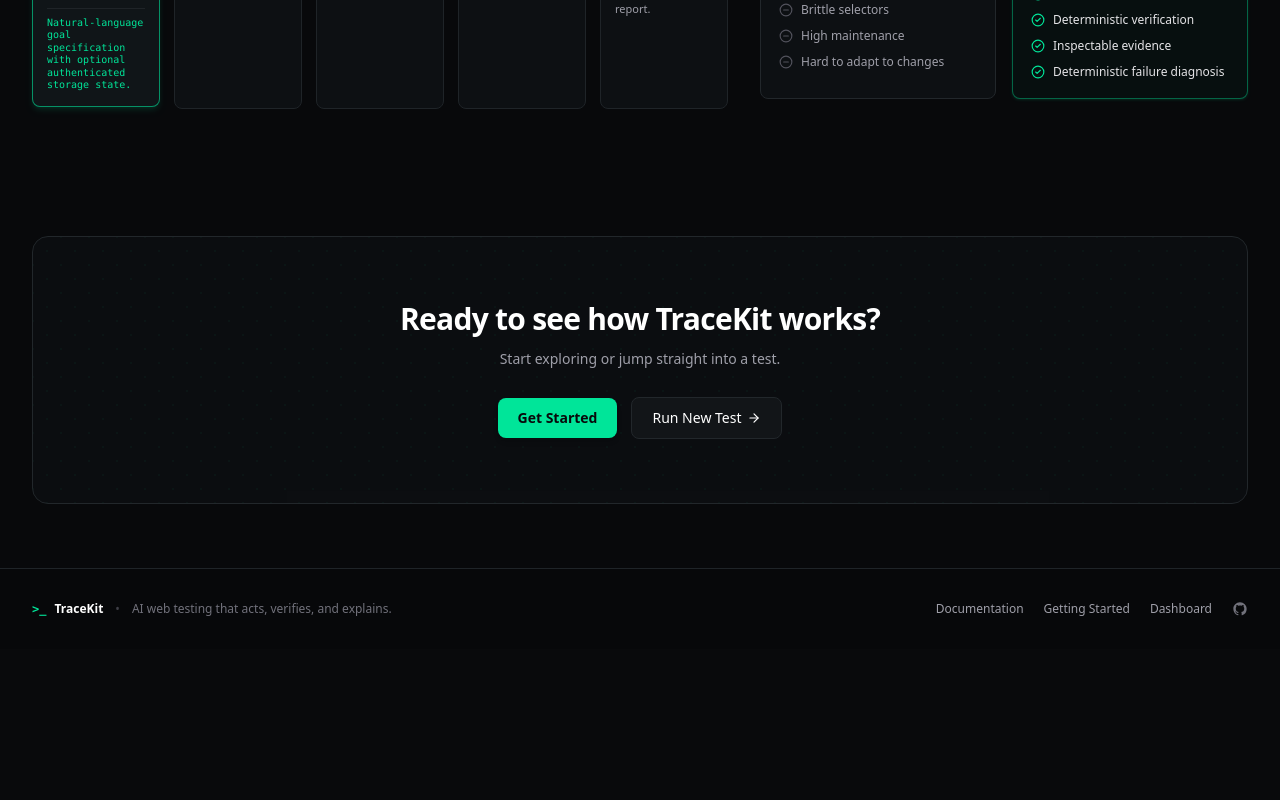
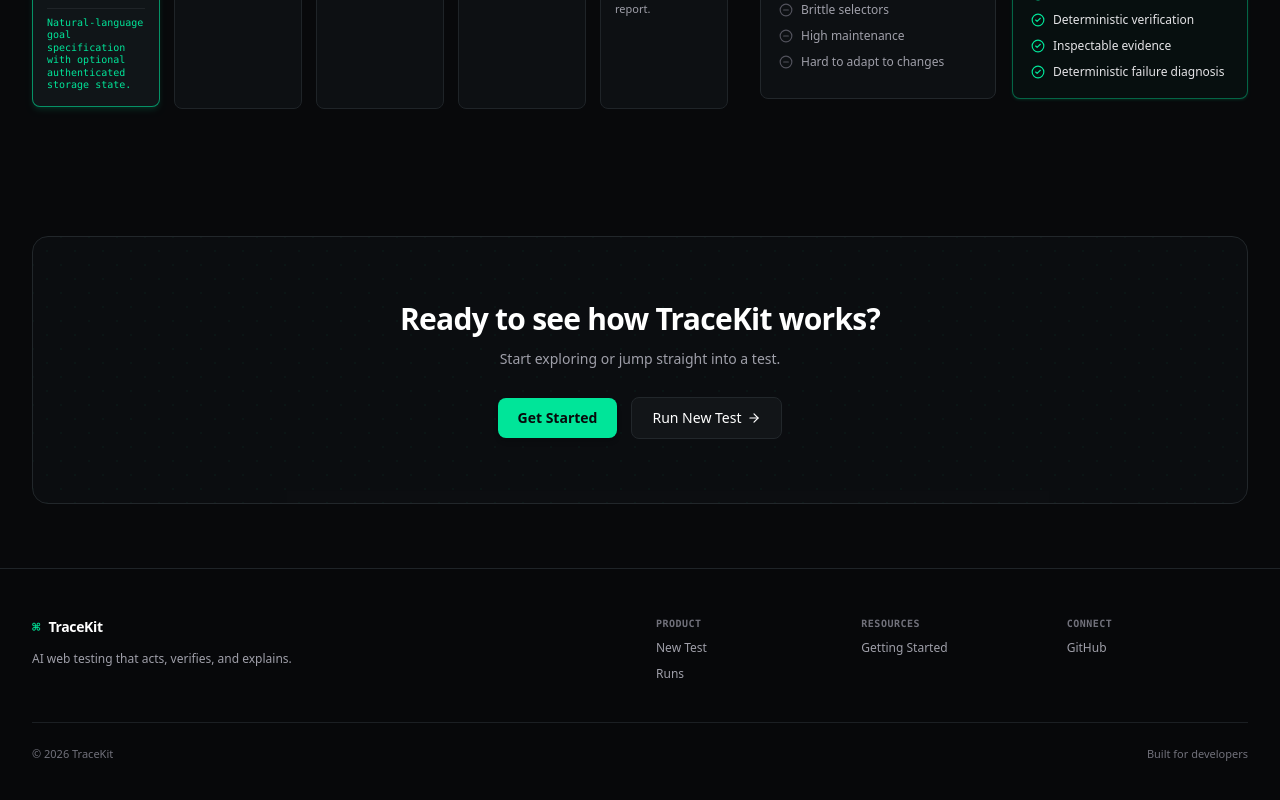
Before and after one commit to hopstreax/testing-agent_v0, a Next.js app in the folder frontend/: page / in a window 1280 px wide. Shown: the part 1153-1953 px from the top of the page. Before the commit the page ends 1802 px from the top, so only its background shows below. Built offline with nearby package versions, Linux system fonts and the light colour scheme; no server answers.

Commit message:
feat: polish frontend UI

```diff
--- a/frontend/app/runs/[runId]/page.tsx
+++ b/frontend/app/runs/[runId]/page.tsx
@@ -4,6 +4,7 @@
 import Link from "next/link";
 import { Sidebar } from "@/components/shell/sidebar";
 import { TopBar } from "@/components/shell/top-bar";
+import { WorkspaceFooter } from "@/components/shell/workspace-footer";
 import { RunHeader } from "@/components/run/run-header";
 import { RunningCard } from "@/components/run/running-card";
 import { FailureDiagnosisCard } from "@/components/run/failure-diagnosis-card";
@@ -231,6 +232,9 @@
             )}
           </div>
         </main>
+
+        {/* Compact Workspace Footer */}
+        <WorkspaceFooter />
       </div>
 
       {/* Full-resolution Screenshot Lightbox Modal */}
--- a/frontend/app/runs/page.tsx
+++ b/frontend/app/runs/page.tsx
@@ -4,6 +4,7 @@
 import Link from "next/link";
 import { Sidebar } from "@/components/shell/sidebar";
 import { TopBar } from "@/components/shell/top-bar";
+import { WorkspaceFooter } from "@/components/shell/workspace-footer";
 import { listRuns, RunSummary } from "@/lib/api";
 import {
   Clock,
@@ -359,6 +360,9 @@
             )}
           </div>
         </main>
+
+        {/* Compact Workspace Footer */}
+        <WorkspaceFooter />
       </div>
     </div>
   );
--- a/frontend/app/test/page.tsx
+++ b/frontend/app/test/page.tsx
@@ -3,6 +3,7 @@
 import React, { useState, Suspense } from "react";
 import { Sidebar } from "@/components/shell/sidebar";
 import { TopBar } from "@/components/shell/top-bar";
+import { WorkspaceFooter } from "@/components/shell/workspace-footer";
 import { TestLaunchForm } from "@/components/test/test-launch-form";
 
 export default function NewTestPage() {
@@ -30,7 +31,7 @@
                 Autonomous Agent
               </span>
               <span className="font-mono text-xs text-zinc-500">
-                • Local Chromium
+                • Isolated Browser Session
               </span>
             </div>
 
@@ -52,6 +53,9 @@
             </Suspense>
           </div>
         </main>
+
+        {/* Compact Workspace Footer */}
+        <WorkspaceFooter />
       </div>
     </div>
   );
--- a/frontend/components/landing/landing-footer.tsx
+++ b/frontend/components/landing/landing-footer.tsx
@@ -2,76 +2,82 @@
 
 import React from "react";
 import Link from "next/link";
-import { useAuth } from "@/context/auth-context";
 
 export function LandingFooter() {
-  const { isAuthenticated, isLoading } = useAuth();
-  const dashboardHref = isLoading ? "#" : isAuthenticated ? "/runs" : "/login";
-
-  const handleDashboardClick = (e: React.MouseEvent) => {
-    if (isLoading) {
-      e.preventDefault();
-    }
-  };
   return (
-    <footer className="border-t border-[#1f2428] bg-[#07080a] py-8">
+    <footer className="border-t border-[#1f2428] bg-[#07080a] py-12 text-xs">
       <div className="mx-auto max-w-7xl px-4 sm:px-6 lg:px-8">
-        <div className="flex flex-col sm:flex-row items-center justify-between gap-4 text-xs">
-          {/* Left: Brand + Tagline */}
-          <div className="flex flex-wrap items-center gap-3 text-zinc-400">
-            <Link href="/" className="flex items-center gap-2 text-white font-semibold hover:text-[#00e599] transition-colors">
-              <span className="font-mono text-[#00e599] font-bold">&gt;_</span>
-              <span>TraceKit</span>
+        {/* Main Content Grid */}
+        <div className="grid grid-cols-1 md:grid-cols-12 gap-8 pb-10 border-b border-[#1b1f23]">
+          {/* Brand Column */}
+          <div className="md:col-span-6 flex flex-col items-start gap-3">
+            <Link
+              href="/"
+              className="flex items-center gap-2 text-white font-semibold hover:text-[#00e599] transition-colors focus-visible:outline-none focus-visible:ring-1 focus-visible:ring-[#00e599] rounded"
+            >
+              <span className="font-mono text-[#00e599] font-bold text-sm">⌘</span>
+              <span className="tracking-tight text-sm font-semibold text-white">TraceKit</span>
             </Link>
-            <span className="hidden sm:inline text-zinc-700">•</span>
-            <span className="text-zinc-500">
+            <p className="text-zinc-400 text-xs leading-relaxed max-w-sm">
               AI web testing that acts, verifies, and explains.
-            </span>
+            </p>
           </div>
 
-          {/* Right: Clean Product Links */}
-          <div className="flex items-center gap-5 text-zinc-400">
+          {/* Navigation Columns */}
+          <div className="md:col-span-6 grid grid-cols-2 sm:grid-cols-3 gap-6">
+            {/* PRODUCT */}
+            <div className="flex flex-col gap-2.5">
+              <span className="font-mono text-[10px] font-semibold uppercase tracking-wider text-zinc-500">
+                Product
+              </span>
+              <Link
+                href="/test"
+                className="text-zinc-400 hover:text-white transition-colors"
+              >
+                New Test
+              </Link>
+              <Link
+                href="/runs"
+                className="text-zinc-400 hover:text-white transition-colors"
+              >
+                Runs
+              </Link>
+            </div>
+
+            {/* RESOURCES */}
+            <div className="flex flex-col gap-2.5">
+              <span className="font-mono text-[10px] font-semibold uppercase tracking-wider text-zinc-500">
+                Resources
+              </span>
               <Link
                 href="/getting-started"
-              className="hover:text-zinc-200 transition-colors"
-            >
-              Documentation
-            </Link>
-            <Link
-              href="/getting-started"
-              className="hover:text-zinc-200 transition-colors"
+                className="text-zinc-400 hover:text-white transition-colors"
               >
                 Getting Started
               </Link>
-            <Link
-              href={dashboardHref}
-              onClick={handleDashboardClick}
-              aria-busy={isLoading}
-              id="footer-dashboard"
-              className="hover:text-zinc-200 transition-colors"
-            >
-              Dashboard
-            </Link>
+            </div>
+
+            {/* CONNECT */}
+            <div className="flex flex-col gap-2.5">
+              <span className="font-mono text-[10px] font-semibold uppercase tracking-wider text-zinc-500">
+                Connect
+              </span>
               <a
-              href="https://github.com"
+                href="https://github.com/hopstreax/testing-agent_v0"
                 target="_blank"
                 rel="noopener noreferrer"
-              className="text-zinc-500 hover:text-white transition-colors"
-              aria-label="GitHub Repository"
+                className="text-zinc-400 hover:text-white transition-colors inline-flex items-center gap-1.5"
               >
-              <svg
-                className="h-4 w-4 fill-current"
-                viewBox="0 0 24 24"
-                aria-hidden="true"
-              >
-                <path
-                  fillRule="evenodd"
-                  clipRule="evenodd"
-                  d="M12 2C6.477 2 2 6.484 2 12.017c0 4.425 2.865 8.18 6.839 9.504.5.092.682-.217.682-.483 0-.237-.008-.868-.013-1.703-2.782.605-3.369-1.343-3.369-1.343-.454-1.158-1.11-1.466-1.11-1.466-.908-.62.069-.608.069-.608 1.003.07 1.53 1.032 1.53 1.032.892 1.53 2.341 1.088 2.91.832.092-.647.35-1.088.636-1.338-2.22-.253-4.555-1.113-4.555-4.951 0-1.093.39-1.988 1.029-2.688-.103-.253-.446-1.272.098-2.65 0 0 .84-.27 2.75 1.026A9.564 9.564 0 0112 6.844c.85.004 1.705.115 2.504.337 1.909-1.296 2.747-1.027 2.747-1.027.546 1.379.202 2.398.1 2.651.64.7 1.028 1.595 1.028 2.688 0 3.848-2.339 4.695-4.566 4.943.359.309.678.92.678 1.855 0 1.338-.012 2.419-.012 2.747 0 .268.18.58.688.482A10.019 10.019 0 0022 12.017C22 6.484 17.522 2 12 2z"
-                />
-              </svg>
+                <span>GitHub</span>
               </a>
             </div>
+          </div>
+        </div>
+
+        {/* Bottom Row */}
+        <div className="pt-6 flex flex-col sm:flex-row items-center justify-between gap-3 text-zinc-500 text-[11px]">
+          <div>© 2026 TraceKit</div>
+          <div>Built for developers</div>
         </div>
       </div>
     </footer>
--- a/frontend/components/run/run-header.tsx
+++ b/frontend/components/run/run-header.tsx
@@ -61,11 +61,11 @@
       <div className="flex flex-wrap items-center justify-between gap-3">
         <div className="flex items-center gap-3">
           <Link
-            href="/test"
+            href="/runs"
             className="inline-flex items-center gap-1.5 text-xs text-zinc-400 hover:text-white transition-colors"
           >
             <ArrowLeft className="h-3.5 w-3.5" />
-            <span>New Test</span>
+            <span>Back to Runs</span>
           </Link>
 
           <span className="text-zinc-700 select-none">•</span>
--- /dev/null
+++ b/frontend/components/shell/workspace-footer.tsx
@@ -0,0 +1,44 @@
+import React from "react";
+import Link from "next/link";
+
+export function WorkspaceFooter() {
+  return (
+    <footer className="w-full border-t border-[#1f2428] bg-[#08090b]/80 py-6 text-xs text-zinc-500 mt-auto">
+      <div className="mx-auto max-w-5xl px-4 sm:px-8 flex flex-col gap-4">
+        <div className="flex flex-col sm:flex-row items-start sm:items-center justify-between gap-3">
+          {/* Left: Brand + Tagline */}
+          <div className="flex flex-wrap items-center gap-2 text-zinc-400">
+            <Link
+              href="/"
+              className="flex items-center gap-1.5 font-semibold text-white hover:text-[#00e599] transition-colors"
+            >
+              <span className="font-mono text-[#00e599] font-bold text-xs">⌘</span>
+              <span>TraceKit</span>
+            </Link>
+            <span className="hidden sm:inline text-zinc-700">•</span>
+            <span className="text-[11px] text-zinc-500">
+              AI web testing that acts, verifies, and explains.
+            </span>
+          </div>
+
+          {/* Right: GitHub Link */}
+          <div>
+            <a
+              href="https://github.com/hopstreax/testing-agent_v0"
+              target="_blank"
+              rel="noopener noreferrer"
+              className="text-[11px] text-zinc-400 hover:text-white transition-colors"
+            >
+              GitHub
+            </a>
+          </div>
+        </div>
+
+        {/* Bottom Centered: Copyright */}
+        <div className="text-center text-[10px] text-zinc-600 border-t border-[#1a1e22] pt-3">
+          © 2026 TraceKit
+        </div>
+      </div>
+    </footer>
+  );
+}
```
Lines whose indentation alone changed are shown as unchanged.
